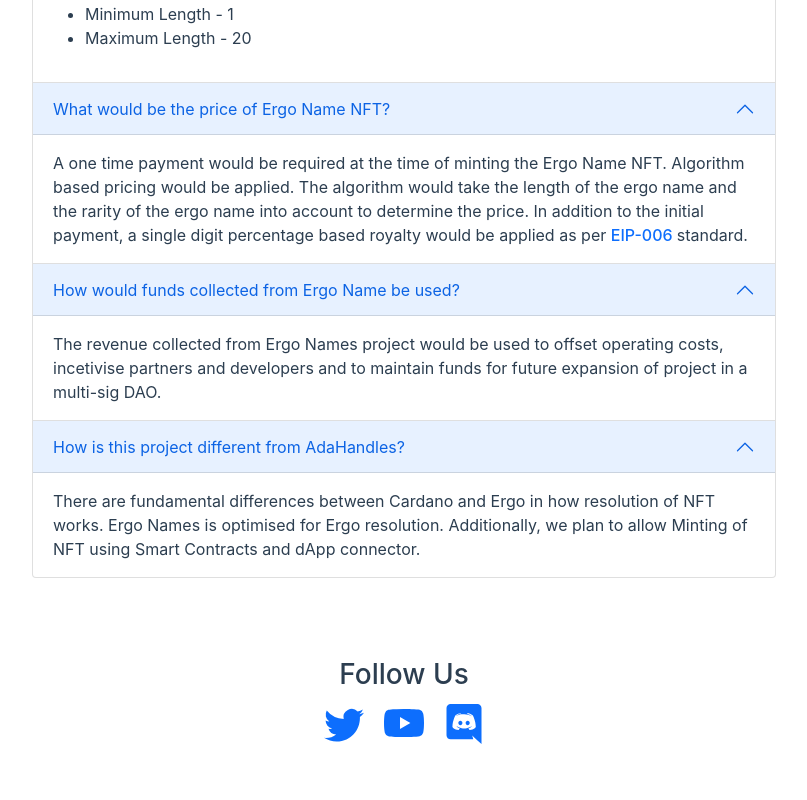
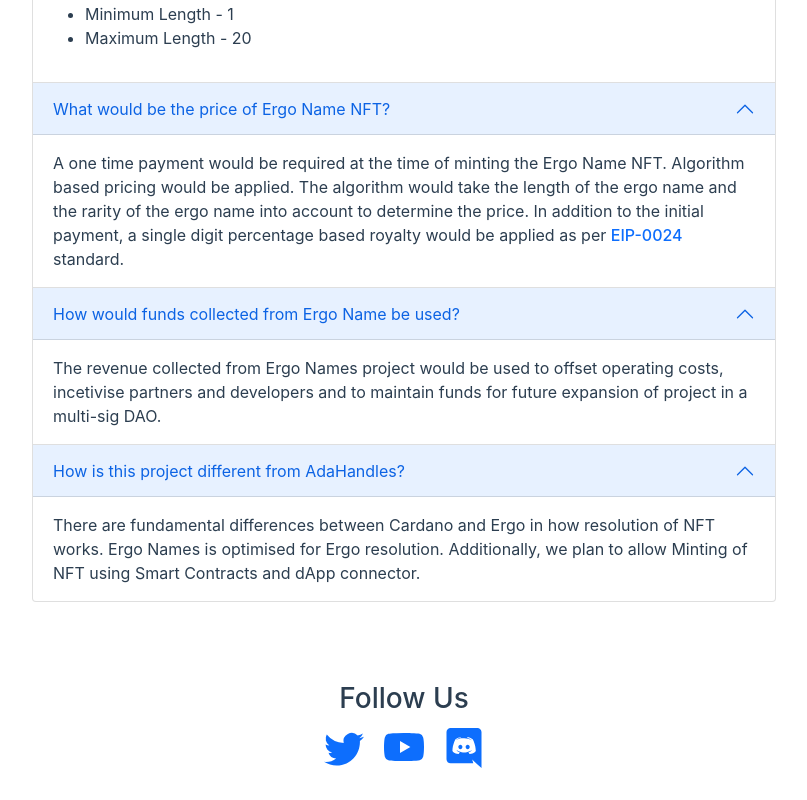
Before and after one commit to ergonames/ergo-names-website, a Vue app: page /home in a window 1280 px wide. Shown: the part 3629-4429 px from the top of the page, without its empty margins (236-1043 px from the left). Before the commit the page ends 4405 px from the top, so only its background shows below. Built offline with nearby package versions, Linux system fonts and the light colour scheme; no server answers; what vue-head would draw is missing.

Commit message:
fix royalty eip number

```diff
--- a/src/views/Home.vue
+++ b/src/views/Home.vue
@@ -183,7 +183,7 @@
         </h2>
         <div id="collapseThree" class="accordion-collapse" aria-labelledby="headingThree" data-bs-parent="#accordionExample">
           <div class="accordion-body">
-            A one time payment would be required at the time of minting the Ergo Name NFT. Algorithm based pricing would be applied. The algorithm would take the length of the ergo name and the rarity of the ergo name into account to determine the price. In addition to the initial payment, a single digit percentage based royalty would be applied as per <a href="https://github.com/ergoplatform/eips/blob/master/eip-0006.md" role="button">EIP-006  </a> standard.
+            A one time payment would be required at the time of minting the Ergo Name NFT. Algorithm based pricing would be applied. The algorithm would take the length of the ergo name and the rarity of the ergo name into account to determine the price. In addition to the initial payment, a single digit percentage based royalty would be applied as per <a href="https://github.com/ergoplatform/eips/blob/master/eip-0024.md" role="button">EIP-0024  </a> standard.
           </div>
         </div>
       </div>
```
